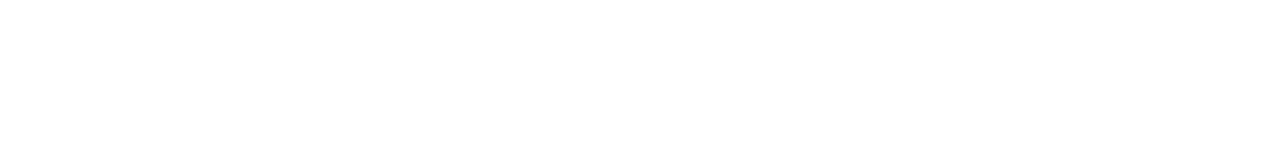
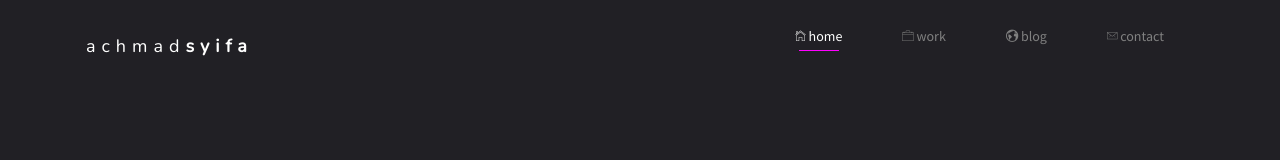
Before and after one commit to AchmaDesigner/AchmaDesigner.github.io, a plain HTML site: page index.html in a window 1280 px wide. Drawn offline with nearby package versions, Linux system fonts and the light colour scheme; a web font is replaced by a local one.

Commit message:
update index

```diff
--- a/index.html
+++ b/index.html
@@ -2,8 +2,116 @@
 <html>
 <head>
     <title>...</title>
+    <link href="https://fonts.googleapis.com/css?family=Alegreya+Sans|Farsan|Roboto|Nunito|Source+Sans+Pro" rel="stylesheet">
+    <link href="http://code.ionicframework.com/ionicons/2.0.1/css/ionicons.min.css" rel="stylesheet">
+    <link href="https://maxcdn.bootstrapcdn.com/bootstrap/3.3.7/css/bootstrap.min.css" rel="stylesheet" integrity="sha384-BVYiiSIFeK1dGmJRAkycuHAHRg32OmUcww7on3RYdg4Va+PmSTsz/K68vbdEjh4u" crossorigin="anonymous">
+    <style type="text/css">
+        body{
+            background-color: #212025;
+            font-family: 'Nunito', sans-serif;
+            color: #fff;
+            line-height: 1.5;
+        }
+        a:active, a:hover {
+            outline: 0;
+        }
+        .nav>li>a {
+            font-family: 'Source Sans Pro',Arial,sans-serif;
+            color:grey;
+            font-weight: 20;
+            /*text-transform: uppercase;*/
+            padding: 5px 30px;
+        }
+        .nav>li>a:hover:after {
+          content: "";
+          position: absolute;
+          left: 50%;
+          bottom: 0;
+          width: 40px;
+          margin: 20px 0 0 -20px;
+          border-bottom: 1px solid magenta;
+        }
+        .nav>li.active>a:after {
+          content: "";
+          position: absolute;
+          left: 50%;
+          bottom: 0;
+          width: 40px;
+          margin: 20px 0 0 -20px;
+          border-bottom: 1px solid magenta;
+        }
+        .nav>li>a:hover{
+            background-color: transparent;
+            color:#fff;
+        }
+        .nav>li.active>a{
+            color:#fff;
+        }
+        .nav>li.active{
+        }
+        .nav>li.active:hover{
+            border-bottom: none;
+        }
+        .navbar{
+          margin-top: 20px;
+        }
+
+        .navbar-nav > .active{
+          color: #fff;
+          background: transparent;
+         }
+         .navbar-nav > .active > a,
+         .navbar-nav > .active > a:hover,
+         .navbar-nav > .active > a:focus {
+          color: #fff;
+          background: transparent;
+         }
+         label.initial{
+          color:#fff;
+         }
+         span{
+          /*text-transform: uppercase;*/
+          letter-spacing: 6px;
+          color:#fff;
+         }
+
+    </style>
 </head>
 <body>
 
+<div class="container">
+ <nav class="navbar navbar-transparent">
+        <div class="container-fluid">
+          <div class="navbar-header">
+            <button type="button" class="navbar-toggle collapsed" data-toggle="collapse" data-target="#navbar" aria-expanded="false" aria-controls="navbar">
+              <span class="sr-only">Toggle navigation</span>
+              <span class="icon-bar"></span>
+              <span class="icon-bar"></span>
+              <span class="icon-bar"></span>
+            </button>
+            <a class="navbar-brand" href="#"><span class="header">achmad<label class="initial">syifa</label></span></a>
+          </div>
+          <div id="navbar" class="navbar-collapse collapse">
+            <ul class="nav navbar-nav navbar-right">
+              <li><a href="#"><i class="ion-ios-home-outline" data-pack="default" data-tags="house"></i> home</a></li>
+              <li><a href="#"><i class="ion-ios-briefcase-outline" data-pack="default" data-tags="house"></i> work</a></li>
+              <li><a href="#"><i class="ion-earth" data-pack="default" data-tags="house"></i> blog</a></li>
+              <li><a href="#"><i class="ion-ios-email-outline" data-pack="default" data-tags="house"></i> contact</a></li>
+            </ul>
+          </div><!--/.nav-collapse -->
+        </div><!--/.container-fluid -->
+      </nav>
+
+</div>
+    <script src="https://code.jquery.com/jquery-2.2.4.min.js" integrity="sha256-BbhdlvQf/xTY9gja0Dq3HiwQF8LaCRTXxZKRutelT44=" crossorigin="anonymous"></script>
+    <script src="https://maxcdn.bootstrapcdn.com/bootstrap/3.3.7/js/bootstrap.min.js" integrity="sha384-Tc5IQib027qvyjSMfHjOMaLkfuWVxZxUPnCJA7l2mCWNIpG9mGCD8wGNIcPD7Txa" crossorigin="anonymous"></script>
+    <script type="text/javascript">
+        $('.nav li:first').addClass('active')
+        $('.nav li a').on('click',function()
+        {
+          $('.nav li').removeClass('active')
+          $(this).parent().addClass('active')
+        })
+    </script>
 </body>
 </html>
```
